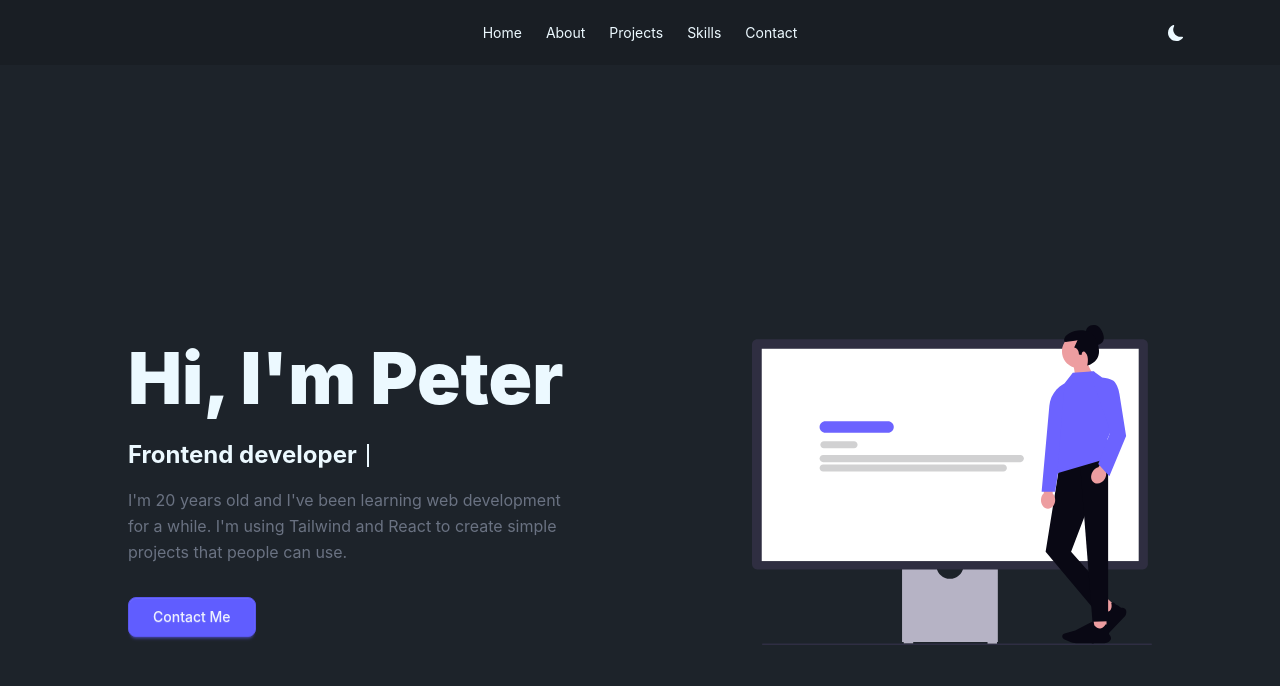
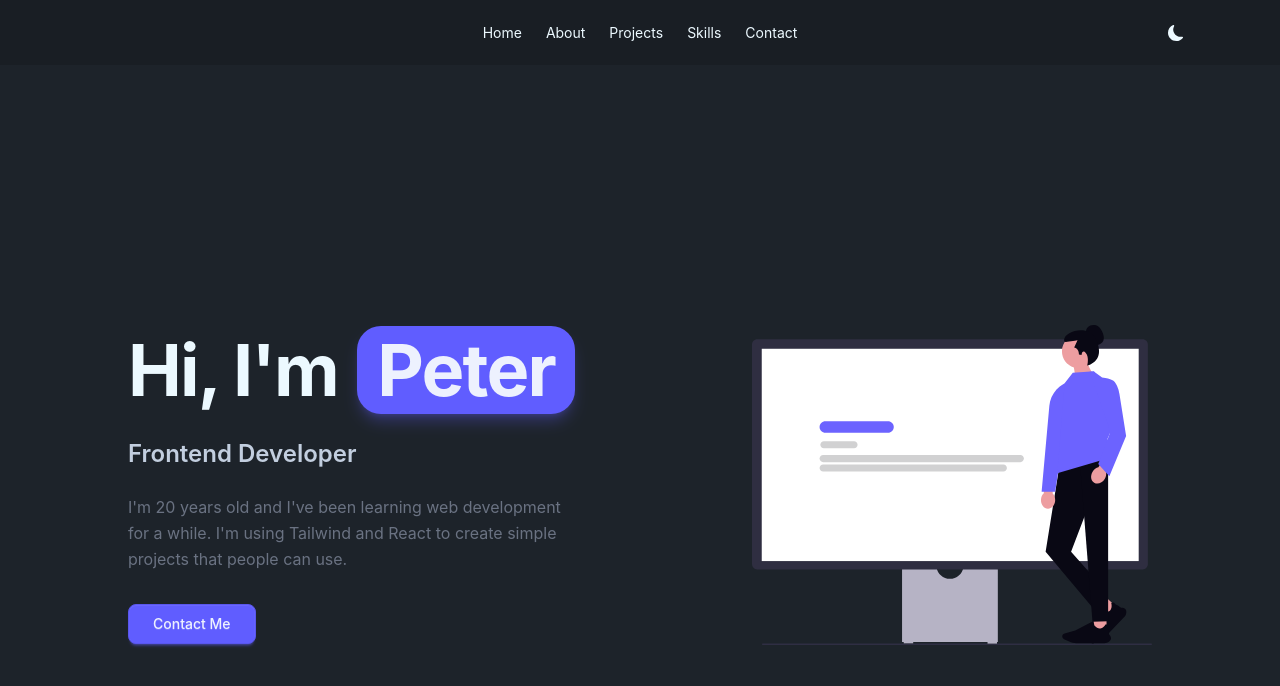
Before and after one commit to Peter-177/Portfolio-PathLine-internship, a React (Vite) app: page / in a window 1280 px wide. Shown: the top 686 px of the page. Built offline with nearby package versions, Linux system fonts and the light colour scheme.

Commit message:
first commit

```diff
--- a/package.json
+++ b/package.json
@@ -1,6 +1,6 @@
 {
   "name": "portfolio",
-  "homepage": "https://github.com/Peter-177/Portfolio-PathLine-internship/",
+  "homepage": "https://peter-177.github.io/Portfolio-PathLine-internship",
   "private": true,
   "version": "0.0.0",
   "type": "module",
--- a/src/App.jsx
+++ b/src/App.jsx
@@ -1,5 +1,5 @@
 import { lazy, Suspense } from "react";
-import { RouterProvider, createBrowserRouter } from "react-router-dom";
+import { RouterProvider, createHashRouter } from "react-router-dom";
 import { QueryClient, QueryClientProvider } from "@tanstack/react-query";
 
 const About = lazy(() => import("./pages/About"));
@@ -11,9 +11,9 @@ const Projects = lazy(() => import("./pages/Projects"));
 
 const queryClient = new QueryClient();
 
-const basename = import.meta.env.BASE_URL;
+const basename = import.meta.env.BASE_URL.replace(/\/$/, "");
 
-const router = createBrowserRouter([
+const router = createHashRouter([
   {
     path: "/",
     element: <HomeLayout />,
--- a/src/main.jsx
+++ b/src/main.jsx
@@ -1,14 +1,11 @@
 import { Provider } from 'react-redux'
 import { createRoot } from 'react-dom/client'
-import { HelmetProvider } from 'react-helmet-async'
 import './index.css'
 import App from './App.jsx'
 import { store } from './store.js'
 
 createRoot(document.getElementById('root')).render(
   <Provider store={store}>
-    <HelmetProvider>
       <App />
-    </HelmetProvider>
   </Provider>,
 )
--- a/src/pages/Landing.jsx
+++ b/src/pages/Landing.jsx
@@ -45,13 +45,15 @@ const Landing = () => {
       <section ref={myRef} className="h-170 flex items-center px-8">
         <div className="max-auto w-500 flex flex-col md:flex-row items-center justify-between gap-12">
           <div className="flex-1">
-            <h1 className="landing-title text-6xl md:text-7xl font-black leading-tight mb-4">
-              Hi, I'm Peter
+            <h1 className="landing-title max-w-2xl text-6xl font-bold tracking-tight sm:text-7xl mb-6">
+              Hi, I'm{" "}
+              <span className="inline-block bg-primary text-primary-content px-5 py-2 rounded-3xl ml-1 leading-none shadow-lg shadow-primary/30">
+                Peter
+              </span>
             </h1>
 
-            <h2 className="landing-subtitle text-2xl font-bold  mb-4 flex items-center gap-1">
-              Frontend developer
-              <span className="ml-1.5 border border-b-22" />
+            <h2 className="landing-subtitle text-2xl font-semibold mb-6 text-base-content/80">
+              Frontend Developer
             </h2>
 
             <p className="landing-desc text-gray-500 text-base leading-relaxed mb-8 max-w-md">
--- a/src/pages/Projects.jsx
+++ b/src/pages/Projects.jsx
@@ -8,33 +8,33 @@ const colorList = {
 
 const tabList = ["All", "Games", "Web"];
 
+const Projects = () => {
+  const [currentTab, setCurrentTab] = useState("All");
+  const myRef = useRef(null);
+
   const allProjects = [
     {
       id: 1,
       title: "MemoryGame",
       category: "Games",
       url: "https://peter-177.github.io/Memory-Game/",
-    img: `${import.meta.env.BASE_URL}images/Memory.png`,
+      img: `${import.meta.env.BASE_URL}images/Memory.png`.replace(/\/+/g, '/'),
     },
     {
       id: 2,
       title: "Todo-list",
       category: "Web",
       url: "https://peter-177.github.io/To-do-List/",
-    img: `${import.meta.env.BASE_URL}images/Todo.png`,
+      img: `${import.meta.env.BASE_URL}images/Todo.png`.replace(/\/+/g, '/'),
     },
     {
       id: 3,
       title: "FAQs",
       category: "Web",
       url: "https://peter-177.github.io/FAQs-frontend-mentor/",
-    img: `${import.meta.env.BASE_URL}images/FAQs.png`,
+      img: `${import.meta.env.BASE_URL}images/FAQs.png`.replace(/\/+/g, '/'),
     },
   ];
-
-const Projects = () => {
-  const [currentTab, setCurrentTab] = useState("All");
-  const myRef = useRef(null);
 
   const myProjects = currentTab === "All"
     ? allProjects
--- a/vite.config.js
+++ b/vite.config.js
@@ -6,7 +6,7 @@ import compression from "vite-plugin-compression";
 
 export default defineConfig({
   plugins: [react(), tailwindcss(), compression()],
-  base:'/Portfolio-PathLine-internship',
+  base:'/Portfolio-PathLine-internship/',
   build: {
     rollupOptions: {
       output: {
```
Lines whose indentation alone changed are shown as unchanged.
